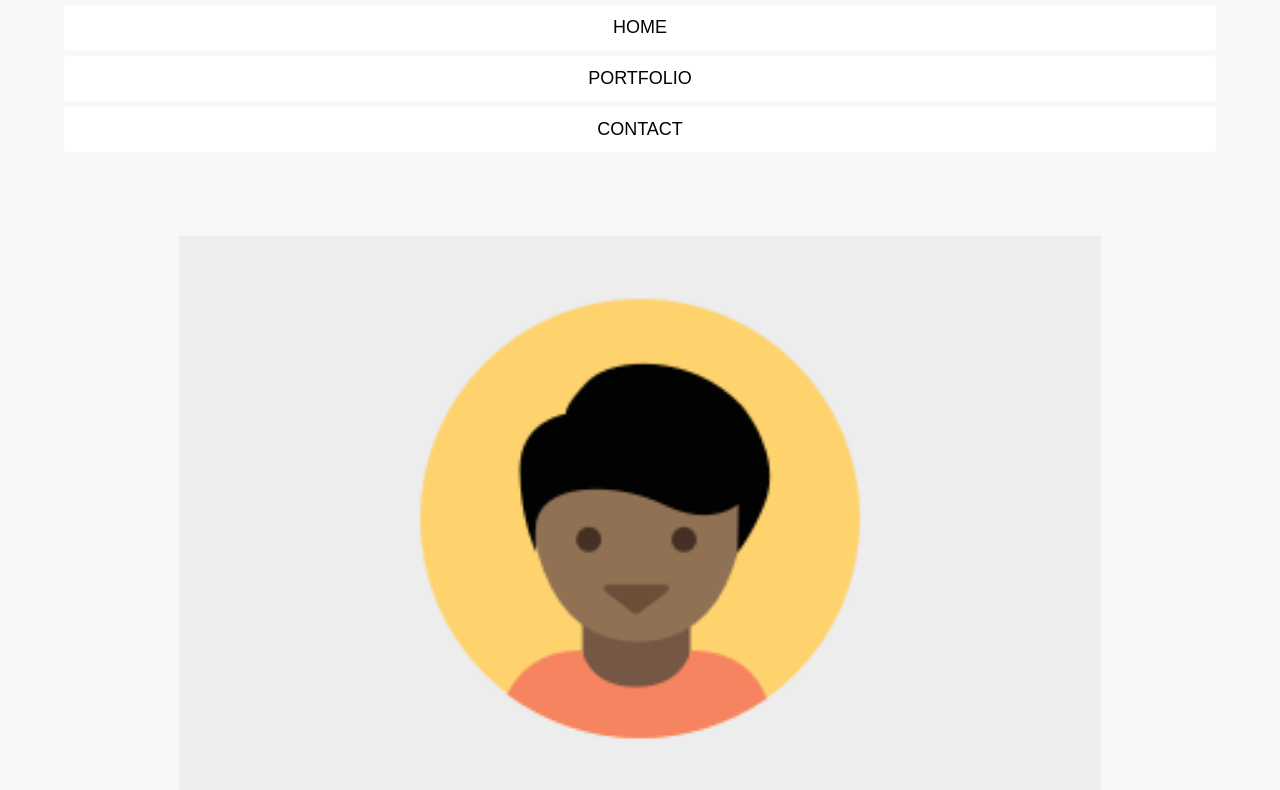
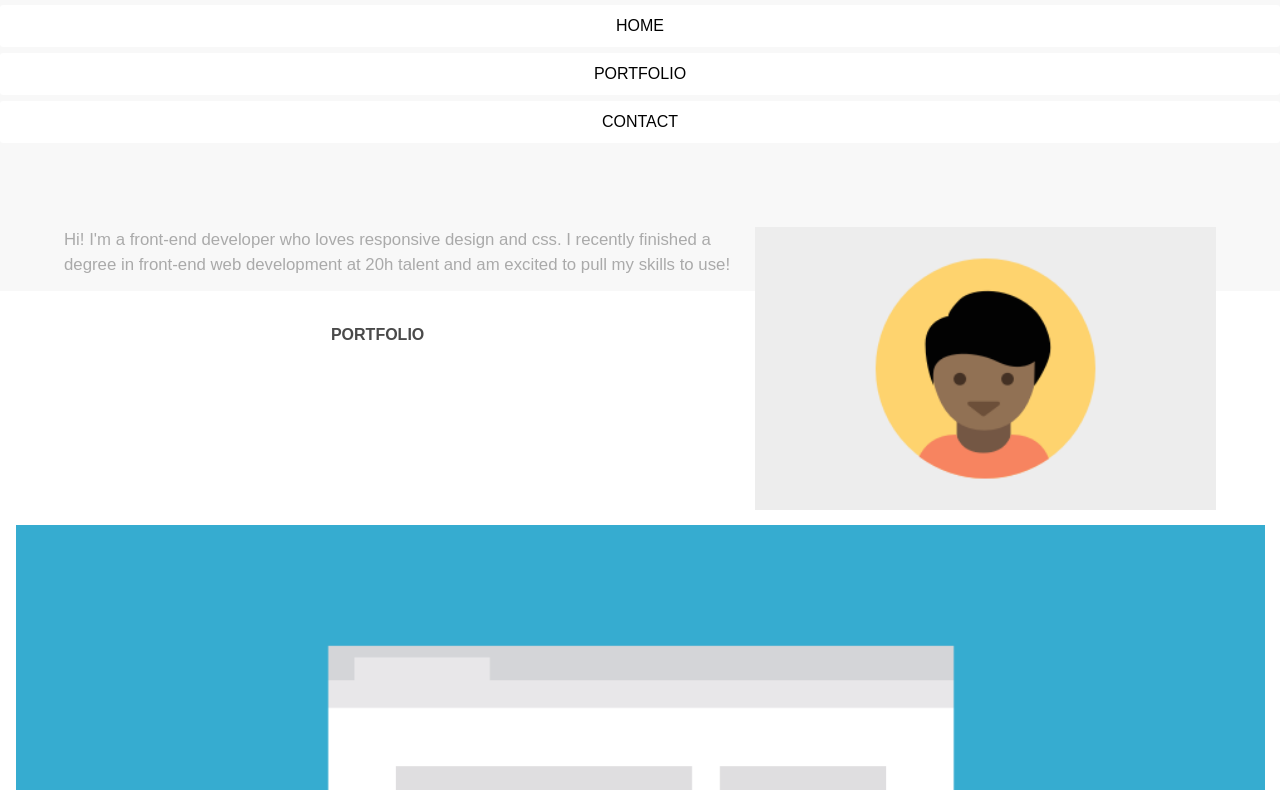
Before and after one commit to 20H-Talent/ikigai-project-2-manuhdez, a plain HTML site: page index.html in a window 1280 px wide. Shown: the part 72-862 px from the top of the page. Drawn offline with Linux system fonts and the light colour scheme.

Commit message:
Added header styles for tablet devices

```diff
--- a/css/styles.css
+++ b/css/styles.css
@@ -81,10 +81,11 @@ header img {
 
 .portfolio__item {
   margin-bottom: 30px;
+  padding: 0 15px;
 }
 
 .portfolio__item img {
-  width: 90%;
+  width: 100%;
 }
 
 .project__name {
@@ -135,6 +136,51 @@ footer a {
 
 @media (min-width: 768px) {
 
+  /* Nav style */
+
+nav {
+  width: 100%;
+  margin: 20px 0;
+}
+
+nav h2 {
+  font-size: 2rem;
+  margin-bottom: 20px;
+}
+
+
+nav ul li {
+  display: inline-block;
+}
+
+nav ul li:nth-child(2) {
+  margin: 6px 0;
+}
+
+nav ul li a{
+  font-size: 1rem;
+  display: inherit;
+}
+
+/* Header style */
+
+header {
+  width: 100%;
+  box-sizing: border-box;
+}
+
+header img {
+  width: 40%;
+  float: right;
+  margin-right: 0;
+}
+
+header p {
+  float: left;
+  width: 60%;
+  text-align: left;
+}
+
 }
 
 /*
```
